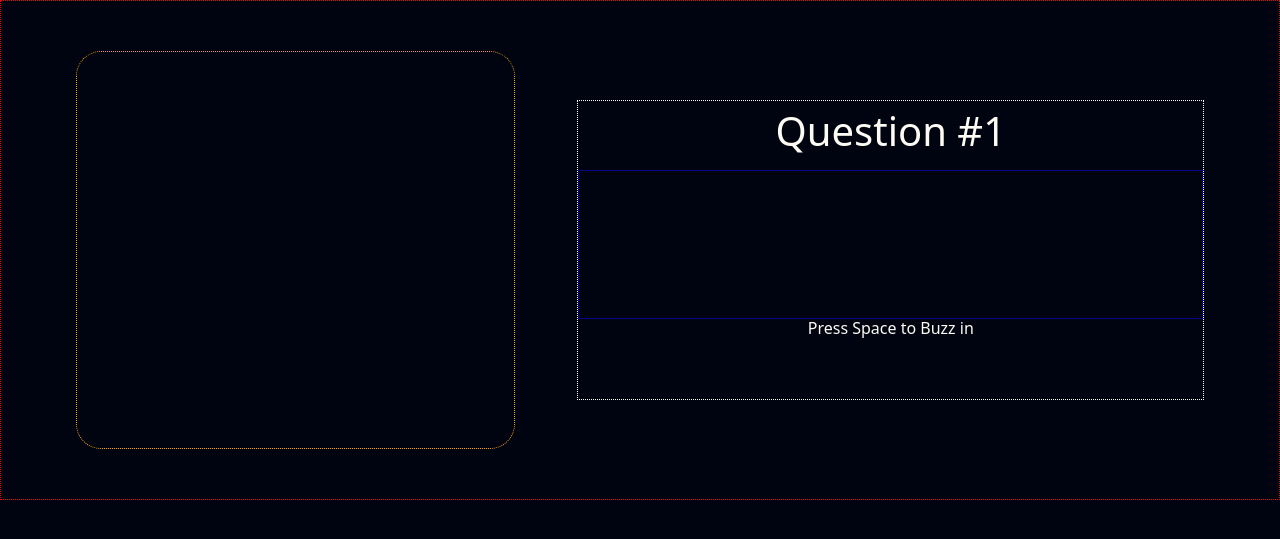
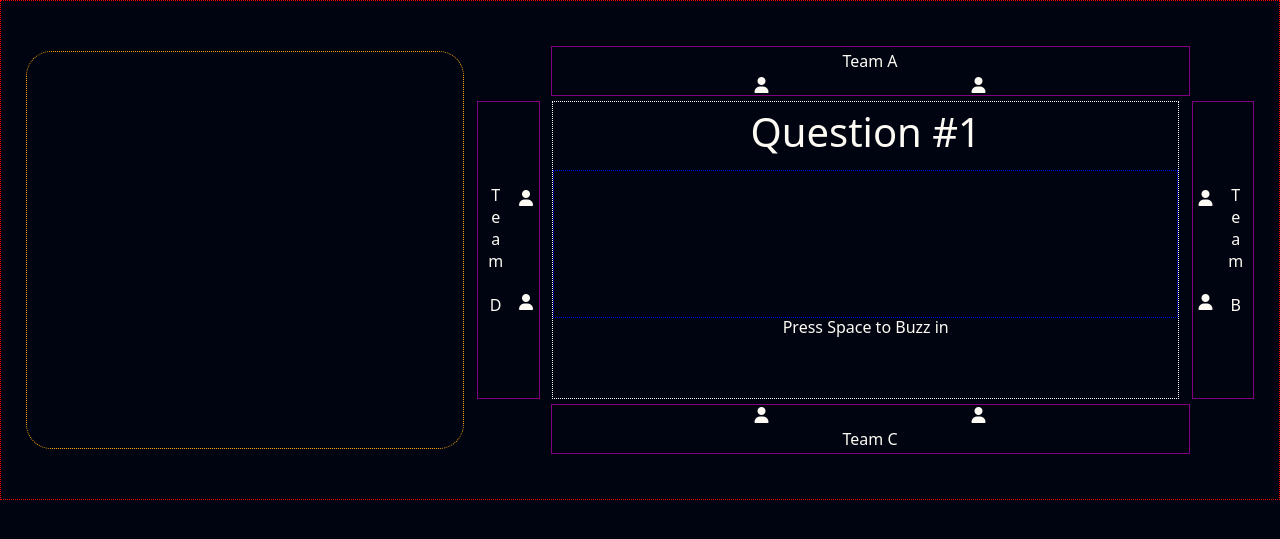
Before and after one commit to Books4life01/Certamen2.0, a Flask app: template website/templates/client/liveRoomClient.html in a window 1280 px wide. Shown: the part 59-598 px from the top of the page. Run offline with Flask 3, Linux system fonts and the light colour scheme; the template is opened without the code that fills it, so the values that code supplies are empty; some libraries are stand-ins or nearby versions.

Commit message:
worked on team and player visual representation for liveRoomClient; added player icons around the question box

```diff
--- a/website/static/script/roomClientBaseCode.js
+++ b/website/static/script/roomClientBaseCode.js
@@ -2,7 +2,7 @@
 let curQuestion = 1;
 let results = [];
 let roomData = {};
-const socket = io.connect('http://172.16.68.165:8080');
+const socket = io.connect('http://192.168.4.127:8080');
 //Document Ready
 $(document).ready(() => {
     //call template specific document ready function
--- a/website/static/script/roomHostBaseCode.js
+++ b/website/static/script/roomHostBaseCode.js
@@ -2,7 +2,7 @@
 let curQuestion = 1;
 let results = [];
 let roomData = {};
-const socket = io.connect('http://172.16.68.165:8080');
+const socket = io.connect('http://192.168.4.127:8080');
 
 //Document Ready
 $(document).ready(() => {
--- a/website/templates/client/liveRoomClient.html
+++ b/website/templates/client/liveRoomClient.html
@@ -14,6 +14,7 @@
             let teams = data.teams;
             console.log(teams);
         }
+
     });
 
 
@@ -30,6 +31,16 @@
             submitAnswer();
         })
 
+        for(let i = 0; i < 2; i++){
+            $('<i class="fa-solid fa-user"></i>').insertBefore("#rightLabel");
+            $('<i class="fa-solid fa-user"></i>').insertBefore("#bottomLabel");
+            $('<i class="fa-solid fa-user"></i>').insertAfter("#topLabel");
+            $('<i class="fa-solid fa-user"></i>').insertAfter("#leftLabel");
+
+
+
+        }
+
     }
 </script>
 {%endblock%}
@@ -41,16 +52,15 @@
         text-align: center;
         border: 1px dotted  white;
         width:50%;
-        height:300px;
-        margin-left: 5%;
-        margin-right:5%;
+        height:60%;
+        margin: 0 0;
     }
     #pastQuestions{
         border: 1px dotted orange;
         border-radius: 25px;
         width:35%;
         height:80%;
-        margin-left: 5%;
+        margin-left: 1%;
 
     }
     #liveQuestionReciever{
@@ -89,12 +99,70 @@
         flex-wrap: nowrap;
 
     }
+    .verticalTeamHolder{
+        display: flex;
+        flex-direction: column;
+        justify-content: space-evenly;
+        align-items: center;
+        width:5%;
+        height:60%;
+        margin:20% 1%;
+        border: 1px solid purple;
+        flex-wrap: wrap;
+    }
+    #topTeam{
+        position: absolute;
+        display: flex;
+        flex-direction: row;
+        justify-content: space-evenly;
+        align-items: center;
+        width:50%;
+        height:10%;
+        top:9%;
+        left:43%;
+        border: 1px solid purple;
+        flex-wrap: wrap;
+    }
+    #bottomTeam{
+        position: absolute;
+        display: flex;
+        flex-direction: row;
+        justify-content: space-evenly;
+        align-items: center;
+        width:50%;
+        height:10%;
+        bottom:9%;
+        left:43%;
+        border: 1px solid purple;
+        flex-wrap: wrap;
+    }
+    .horizantalTeamLabel{
+        flex-basis:100%;
+        text-align: center;
+    }
+    .verticalTeamLabel{
+        flex-basis:100%;
+        text-align: center;
+        text-orientation: upright;
+        writing-mode: vertical-rl;
+    }
+
 </style>{%endblock%}
 
 {%block content%}
 <div class="container">
     <div id="pastQuestions">
 
+    </div>
+
+    <div id="topTeam">
+        <div class="horizantalTeamLabel" id="topLabel"> Team A</div>
+    </div>
+    <div id="bottomTeam">
+        <div class="horizantalTeamLabel" id="bottomLabel"> Team C</div>
+    </div>
+    <div class="verticalTeamHolder" id="leftTeam">
+        <div class="verticalTeamLabel" id="leftLabel"> Team D</div>
     </div>
 
     <div id="currentQuestionHolder">
@@ -107,11 +175,15 @@
                 <button class="input-group-text btn btn-primary"id="submitAnswerButton">Submit Answer</button>
             </div>
             <div id="liveAnswerReciever" class="hidden">
-
             </div>
         </div>
 
     </div>
+    <div class="verticalTeamHolder" id="rightTeam">
+        <div class="verticalTeamLabel" id="rightLabel"> Team B</div>
+
+    </div>
+
 
 </div>
 {%endblock%}
--- a/website/templates/client/liveTournClient.html
+++ b/website/templates/client/liveTournClient.html
@@ -1,6 +1,6 @@
 {%extends "home/base.html"%}
 {%block script%}<script>
-    const socket = io.connect('http://172.16.68.165:8080');
+    const socket = io.connect('http://192.168.4.127:8080');
     let tournData = {};
     socket.on('connect', function(){
         socket.emit('tournDataRefreshRequest', data = {"tournKey": {{ tournKey|tojson }}});
@@ -34,6 +34,7 @@
         $("#availableRoomsHolder").append(labelRoomDiv);
         tournData.rooms.forEach(room => {
             //Only show rooms that are live
+            if(!room['isLive']) return;
             //create a div for the room
             var roomDiv = $('<div class="room"></div>');
             //create a div for the room name
@@ -133,6 +134,8 @@
         margin-right: 5%;
     }
 
+
+
 </style>{%endblock%}
 
 
--- a/website/templates/host/liveTournHost.html
+++ b/website/templates/host/liveTournHost.html
@@ -2,7 +2,7 @@
 {%block title%}Live TournamentHost{%endblock%}
 {%block script%}<script>
     //set up client socket
-    const socket = io("http://172.16.68.165:8080");
+    const socket = io("http://192.168.4.127:8080");
     let tournKey = {{ tournKey|tojson }};
     console.log(tournKey);
     let tourn = null;
```
